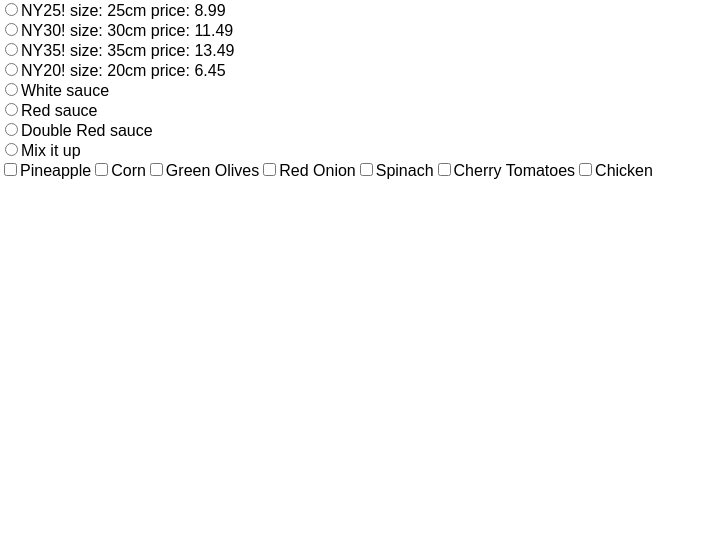
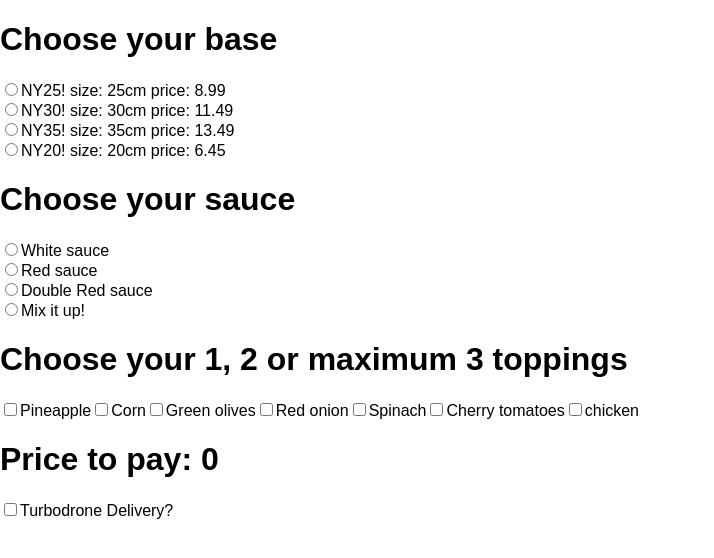
Before and after one commit to Bramvanheuvelen/homework6, a React (Create React App) app in the folder pizza/: page / in a window 1280 px wide. Shown: the top 558 px of the page, without its empty margins (0-714 px from the left). Built offline with nearby package versions, Linux system fonts and the light colour scheme.

Commit message:
final push

```diff
--- a/pizza/package.json
+++ b/pizza/package.json
@@ -3,6 +3,8 @@
   "version": "0.1.0",
   "private": true,
   "dependencies": {
+    "@material/top-app-bar": "^0.35.2",
+    "eslint": "^4.13.1",
     "material-ui": "^0.20.0",
     "material-ui-js": "^0.0.8",
     "react": "^16.3.2",
--- a/pizza/src/actions/index.js
+++ b/pizza/src/actions/index.js
@@ -2,6 +2,8 @@ export const CHOOSE_BASE = "CHOOSE_BASE"
 export const CHOOSE_SAUCE = "CHOOSE_SAUCE"
 export const CHOOSE_TOPPING = "CHOOSE_TOPPING"
 export const DELETE_TOPPING = "DELETE_TOPPING"
+export const DRONE_TURBO = "DRONE_TURBO"
+export const NO_TURBO = "NO_TURBO"
 
 export const chooseBase = (base) => {
   return {
@@ -30,3 +32,17 @@ export const deleteTopping = (topping) => {
     payload: topping
   }
 }
+
+export const droneTurbo = (choice) => {
+  return {
+    type: DRONE_TURBO,
+    payload: choice
+  }
+}
+
+export const noTurbo = (choice) => {
+  return {
+    type: NO_TURBO,
+    payload: choice
+  }
+}
--- a/pizza/src/components/PizzaBase.js
+++ b/pizza/src/components/PizzaBase.js
@@ -24,6 +24,7 @@ class PizzaBase extends PureComponent {
     render() {
       return (
         <form onSubmit={this.handleSubmit}>
+          <h1>Choose your base</h1>
           <label>
             <input type="radio" value="NY25"
               checked={this.state.selectedOption === 'NY25'}
@@ -57,10 +58,4 @@ class PizzaBase extends PureComponent {
 
 }
 
-const mapStateToProps = function (state, props) {
-  return {
-    bases: state.bases
-  }
-}
-
-export default connect(mapStateToProps, { chooseBase })(PizzaBase)
+export default connect(null, { chooseBase })(PizzaBase)
--- /dev/null
+++ b/pizza/src/components/PizzaCosts.js
@@ -0,0 +1,51 @@
+import React, { PureComponent } from 'react'
+import { connect } from 'react-redux'
+import { Bases, sauces } from '../options'
+import store from '../store'
+import { droneTurbo, noTurbo } from '../actions/index'
+
+class PizzaCosts extends PureComponent {
+  constructor(props) {
+    super(props);
+    this.state = { value: '' };
+
+    this.handleChange = this.handleChange.bind(this);
+  }
+
+  handleChange = (e) => {
+    if (e.target.checked) {
+      store.dispatch(droneTurbo(e.target.value))
+    } else {
+      store.dispatch(noTurbo(e.target.value));
+    }
+  }
+
+
+  pizzaPrice() {
+    const basePrice = (this.props.base ? Bases[this.props.base] : 0)
+    const saucePrice = (this.props.sauce ? sauces[this.props.sauce] : 0)
+    const toppingPrice = (this.props.toppings).length * .5
+    return basePrice + saucePrice + toppingPrice
+  }
+  render() {
+    return (
+      <div>
+        <h1>Price to pay: {this.pizzaPrice()}</h1>
+        <form id="turbodrone">
+          <input type="checkbox" value="Turbodrone" onChange={this.handleChange} />
+          <label for="Turbodrone">Turbodrone Delivery?</label>
+        </form>
+      </div>
+    )
+  }
+}
+
+function mapStateToProps(state) {
+  return {
+    bases: state.base,
+    sauces: state.sauce,
+    toppings: state.toppings
+  }
+}
+
+export default connect(mapStateToProps) (PizzaCosts)
--- a/pizza/src/components/PizzaSauce.js
+++ b/pizza/src/components/PizzaSauce.js
@@ -25,9 +25,10 @@ class PizzaSauce extends PureComponent {
     render() {
       return (
         <form onSubmit={this.handleSubmit}>
+          <h1>Choose your sauce</h1>
           <label>
             <input type="radio" value="White Sauce"
-              checked={this.state.selectedOption === 'White Sauce'}
+              checked={this.state.selectedOption === "White Sauce"}
               onChange={this.handleChange} />
         White sauce
           </label>
@@ -41,26 +42,20 @@ class PizzaSauce extends PureComponent {
           <br></br>
           <label>
             <input type="radio" value="Double Red Sauce"
-              checked={this.state.selectedOption === 'Double Red Sauce'}
+              checked={this.state.selectedOption === "Double Red Sauce"}
               onChange={this.handleChange} />
         Double Red sauce
           </label>
           <br></br>
           <label>
-            <input type="radio" value="Mix it up"
-              checked={this.state.selectedOption === 'Mix it up'}
+            <input type="radio" value="Mix it up!"
+              checked={this.state.selectedOption === 'Mix it up!'}
               onChange={this.handleChange} />
-        Mix it up
+        Mix it up!
           </label>
         </form>
       );
     }
 }
 
-const mapStateToProps = function (state, props) {
-  return {
-    sauces: state.sauces
-  }
-}
-
-export default connect(mapStateToProps, { chooseSauce })(PizzaSauce)
+export default connect(null, { chooseSauce })(PizzaSauce)
--- a/pizza/src/components/PizzaTop.js
+++ b/pizza/src/components/PizzaTop.js
@@ -23,38 +23,30 @@ class PizzaTop extends PureComponent {
 render() {
   return (
     <form id="toppingform">
+      <h1>Choose your 1, 2 or maximum 3 toppings</h1>
       <input type="checkbox" value="Pineapple" onChange={this.handleChange} />
       <label for="Pineapple">Pineapple</label>
 
       <input type="checkbox" value="Corn" onChange={this.handleChange} />
       <label for="Corn">Corn</label>
 
-          <input type="checkbox" value="Green Olives" onChange={this.handleChange} />
-          <label for="Green Olives">Green Olives</label>
+      <input type="checkbox" value="Green olives" onChange={this.handleChange} />
+      <label for="Green Olives">Green olives</label>
 
-          <input type="checkbox" value="Red Onion" onChange={this.handleChange} />
-          <label for="Red Onion">Red Onion</label>
+      <input type="checkbox" value="Red onion" onChange={this.handleChange} />
+      <label for="Red Onion">Red onion</label>
 
       <input type="checkbox" value="Spinach" onChange={this.handleChange} />
       <label for="Spinach">Spinach</label>
 
-          <input type="checkbox" value="Cherry Tomatoes" onChange={this.handleChange} />
-          <label for="Cherry Tomatoes">Cherry Tomatoes</label>
+      <input type="checkbox" value="Cherry tomatoes" onChange={this.handleChange} />
+      <label for="Cherry Tomatoes">Cherry tomatoes</label>
 
       <input type="checkbox" value="Chicken" onChange={this.handleChange} />
-          <label for="Chicken">Chicken</label>
+      <label for="Chicken">chicken</label>
     </form>
   )
 }
 }
 
-
-
-
-const mapStateToProps = function (state, props) {
-  return {
-    toppings: state.toppings
-  }
-}
-
-export default connect(mapStateToProps, { chooseTopping, deleteTopping })(PizzaTop)
+export default connect(null, { chooseTopping, deleteTopping })(PizzaTop)
--- a/pizza/src/container/PizzaForm.js
+++ b/pizza/src/container/PizzaForm.js
@@ -2,6 +2,7 @@ import React, { Component } from 'react'
 import PizzaBase from '../components/PizzaBase';
 import PizzaSauce from '../components/PizzaSauce';
 import PizzaTop from '../components/PizzaTop';
+import PizzaCosts from '../components/PizzaCosts';
 
 
 class Pizzaform extends Component {
@@ -11,6 +12,7 @@ class Pizzaform extends Component {
         <PizzaBase />
         <PizzaSauce />
         <PizzaTop />
+        <PizzaCosts />
       </div>
     )
   }
--- a/pizza/src/options.js
+++ b/pizza/src/options.js
@@ -1,50 +1,23 @@
+export const Bases = {
+  'NY25': 8.99,
+  'NY30': 11.49,
+  'NY35': 13.49,
+  'NY20': 6.45
+}
 
-// // First you pick your base. You have four options:
+export const sauces = {
+  "White Sauce": Number(0),
+  "Red Sauce": Number(0),
+  "Double Red Sauce": 1.00,
+  "Mix it up!": 1.50
+}
 
-// 1. 25cm NY Style € 8,99
-// 2. 30cm NY Style € 11,49
-// 3. 35cm NY Style € 13,49
-// 4. 20cm NY Style € 6,45
-
-export const pizzaBases = [
-  {id: 1, name: 'NY25', size: 25, price: 8.99},
-  {id: 2, name: 'NY30', size: 30, price: 11.49},
-  {id: 3, name: 'NY35', size: 35, price: 13.49},
-  {id: 4, name: 'NY20', size: 20, price: 6.45}
-]
-
-// After that you pick your sauce options:
-
-// 1. White sauce
-// 2. Red sauce
-// 3. Double red sauce € 1,00
-// 4. Mix it up € 1,50
-
-export const pizzaSauces = [
-  {id: 1, name: 'White sauce', price: 0.00},
-  {id: 2, name: 'Red sauce', price: 0.00},
-  {id: 3, name: 'Double red sauce', price: 1.00},
-  {id: 4, name: 'Mix it up', price: 1.50}
-]
-
-// After that you pick one or more toppings:
-
-// 1. Pineapple
-// 2. Corn
-// 3. Olives (green)
-// 4. Red union
-// 5. Spinach
-// 6. Cherry tomatoes
-// 7. Chicken
-
-export const pizzaToppings = [
-  {id: 1, name: 'Pineapple', price: 0.50},
-  {id: 2, name: 'Corn', price: 0.50},
-  {id: 3, name: 'Olives (green)', price: 0.50},
-  {id: 4, name: 'Red union', price: 0.50},
-  {id: 5, name: 'Spinach', price: 0.50},
-  {id: 6, name: 'Cherry tomatoes', price: 0.50},
-  {id: 7, name: 'Chicken', price: 0.50}
-]
-
-// _Rules: max. 3 toppings, toppings cost € 0,50 apiece_
+export const toppings = {
+  "Pineapple": 0.50,
+  "Corn": 0.50,
+  "Green Olives": 0.50,
+  "Red Onion": 0.50,
+  "Spinach": 0.50,
+  "Cherry Tomatoes": 0.50,
+  "Chicken": 0.50,
+}
--- /dev/null
+++ b/pizza/src/reducers/drone.js
@@ -0,0 +1,12 @@
+import { DRONE_TURBO, NO_TURBO } from '../actions/index'
+
+export default function (state = [], action = {}) {
+  switch (action.type) {
+  case DRONE_TURBO:
+    return state.concat(action.payload)
+  case NO_TURBO:
+    return state.filter(turbo => turbo !== action.payload)
+  default:
+    return state
+  }
+}
--- a/pizza/src/reducers/toppingchoice.js
+++ b/pizza/src/reducers/toppingchoice.js
@@ -3,7 +3,12 @@ import { CHOOSE_TOPPING, DELETE_TOPPING } from '../actions/index'
 export default function (state = [], action = {}) {
   switch (action.type) {
   case CHOOSE_TOPPING:
-    return state.concat(action.payload)
+    if (state.length < 3) {
+      return state.concat(action.payload)
+    } else {
+      window.alert('3 toppings is the max')
+      return state
+    }
 
   case DELETE_TOPPING:
     return state.filter(topping => topping !== action.payload)
```
Also changed, not shown: pizza/src/reducers/index.js (+9 -6 lines), pizza/src/components/TotalPrice.js (deleted), 2 other files (tests, documents, lock files or other folders). Lines whose indentation alone changed are shown as unchanged.
